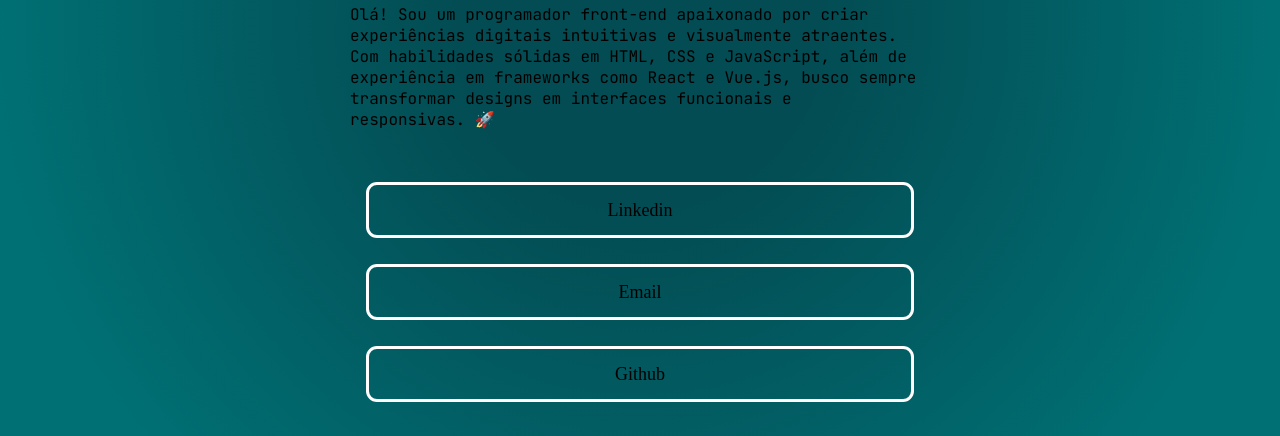
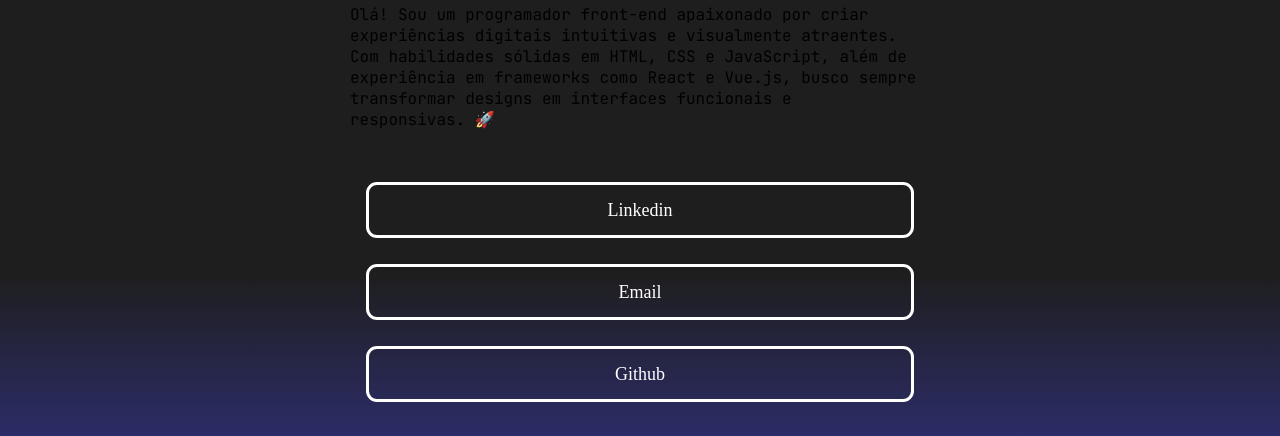
Before and after one commit to danielldev/My-Landing-page---Awari, a plain HTML site: page index.html in a window 1280 px wide. Shown: the part 385-821 px from the top of the page. Drawn offline with Linux system fonts and the light colour scheme.

Commit message:
Edição do background e cor das fontes.

```diff
--- a/style.css
+++ b/style.css
@@ -1,7 +1,6 @@
 body {
-    background: rgb(3,76,83);
-    background: radial-gradient(circle, rgba(3,76,83,1) 24%, rgba(0,112,116,1) 85%);
-    min-height: 100vh
+    min-height: 100vh;
+    background-image: linear-gradient(rgb(30 30 30) 80%, rgb(44 44 103));
 }
 
 .container {
@@ -62,16 +61,17 @@ ul {
     margin: 26px;
     text-decoration: none;
     height: 50px;
-    border: solid white;
+    border: solid #fff;
     border-radius: 11px;
-    color: black;
+    color: #fff;
     font-size: 18px;
 }
 
 .links a:hover {
     border: solid #fff;
-    color: black;
-    background-color: #F38C79;
+    color: #fff;
+    background-color: #414141;
+    transition: .5s;
 }
 
 /*@media screen and (max-width: 720px) {
```
